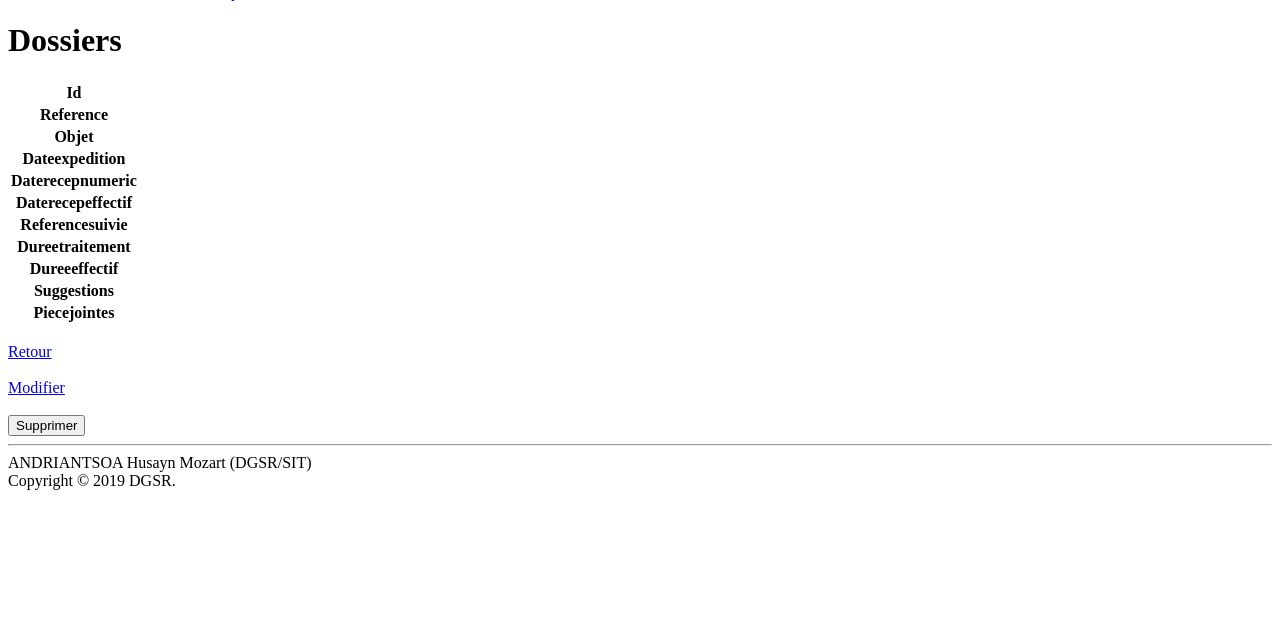
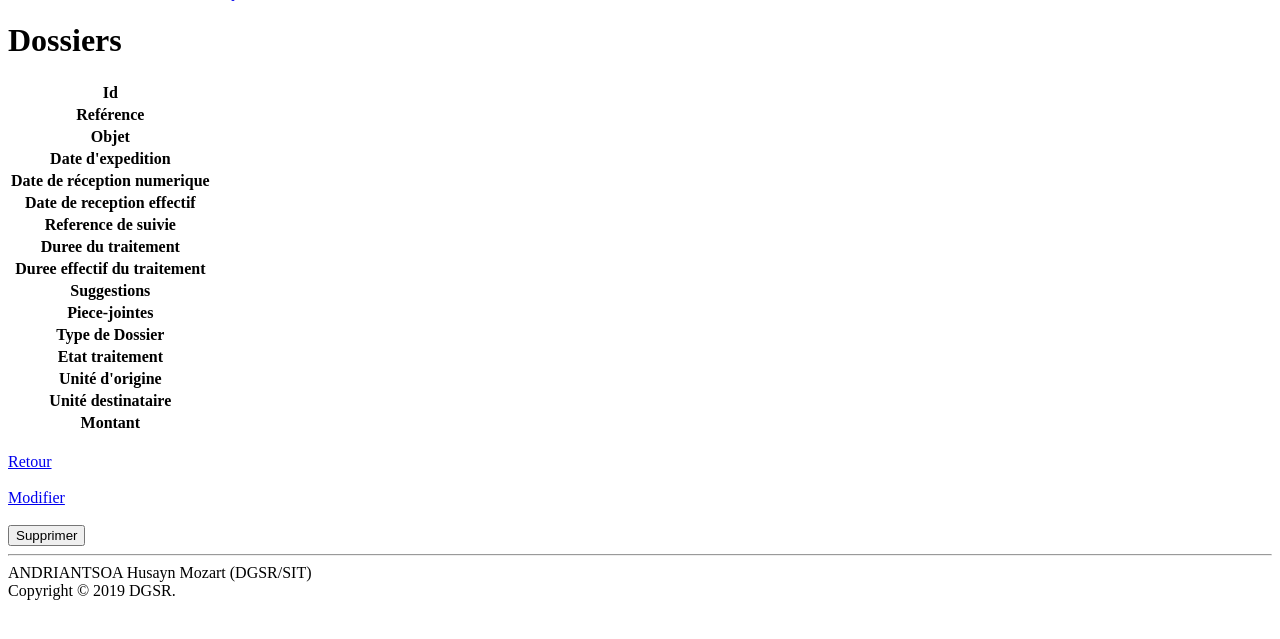
Before and after one commit to maxivalencia/suivie, a Symfony app: template templates/dossiers/show.html.twig in a window 1280 px wide. Shown: the part 77-716 px from the top of the page. Run offline with Twig, Linux system fonts and the light colour scheme; the template is opened without the code that fills it, so the values that code supplies are empty; some libraries are stand-ins or nearby versions.

Commit message:
préparation moteur

```diff
--- a/templates/dossiers/show.html.twig
+++ b/templates/dossiers/show.html.twig
@@ -15,7 +15,7 @@
                     <td>{{ dossier.id }}</td>
                 </tr>
                 <tr>
-                    <th>Reference</th>
+                    <th>Reférence</th>
                     <td>{{ dossier.reference }}</td>
                 </tr>
                 <tr>
@@ -23,27 +23,27 @@
                     <td>{{ dossier.objet }}</td>
                 </tr>
                 <tr>
-                    <th>Dateexpedition</th>
+                    <th>Date d'expedition</th>
                     <td>{{ dossier.dateexpedition ? dossier.dateexpedition|date('Y-m-d H:i:s') : '' }}</td>
                 </tr>
                 <tr>
-                    <th>Daterecepnumeric</th>
+                    <th>Date de réception numerique</th>
                     <td>{{ dossier.daterecepnumeric ? dossier.daterecepnumeric|date('Y-m-d H:i:s') : '' }}</td>
                 </tr>
                 <tr>
-                    <th>Daterecepeffectif</th>
+                    <th>Date de reception effectif</th>
                     <td>{{ dossier.daterecepeffectif ? dossier.daterecepeffectif|date('Y-m-d H:i:s') : '' }}</td>
                 </tr>
                 <tr>
-                    <th>Referencesuivie</th>
+                    <th>Reference de suivie</th>
                     <td>{{ dossier.referencesuivie }}</td>
                 </tr>
                 <tr>
-                    <th>Dureetraitement</th>
+                    <th>Duree du traitement</th>
                     <td>{{ dossier.dureetraitement }}</td>
                 </tr>
                 <tr>
-                    <th>Dureeeffectif</th>
+                    <th>Duree effectif du traitement</th>
                     <td>{{ dossier.dureeeffectif }}</td>
                 </tr>
                 <tr>
@@ -51,8 +51,28 @@
                     <td>{{ dossier.suggestions }}</td>
                 </tr>
                 <tr>
-                    <th>Piecejointes</th>
+                    <th>Piece-jointes</th>
                     <td>{{ dossier.piecejointes }}</td>
+                </tr>
+                <tr>
+                    <th>Type de Dossier</th>
+                    <td>{{ dossier.typedossier }}</td>
+                </tr>
+                <tr>
+                    <th>Etat traitement</th>
+                    <td>{{ dossier.traitement }}</td>
+                </tr>
+                <tr>
+                    <th>Unité d'origine</th>
+                    <td>{{ dossier.uniteorigine }}</td>
+                </tr>
+                <tr>
+                    <th>Unité destinataire</th>
+                    <td>{{ dossier.unitedestinataire }}</td>
+                </tr>
+                <tr>
+                    <th>Montant</th>
+                    <td>{{ dossier.montant }}</td>
                 </tr>
             </tbody>
         </table>
--- a/templates/traitements/index.html.twig
+++ b/templates/traitements/index.html.twig
@@ -34,6 +34,6 @@
             </tbody>
         </table>
 
-        <a href="{{ path('traitements_new') }}" class="btn btn-success">Créer une région</a>
+        <a href="{{ path('traitements_new') }}" class="btn btn-success">Créer un Traitement</a>
     </div>
 {% endblock %}
```
Also changed, not shown: src/Controller/SuiviesController.php (+13 -6 lines), src/Repository/DossiersRepository.php (+21 -0 lines), templates/dossiers/index.html.twig (+2 -10 lines), templates/suivie/suivie.html.twig (+48 -4 lines).
